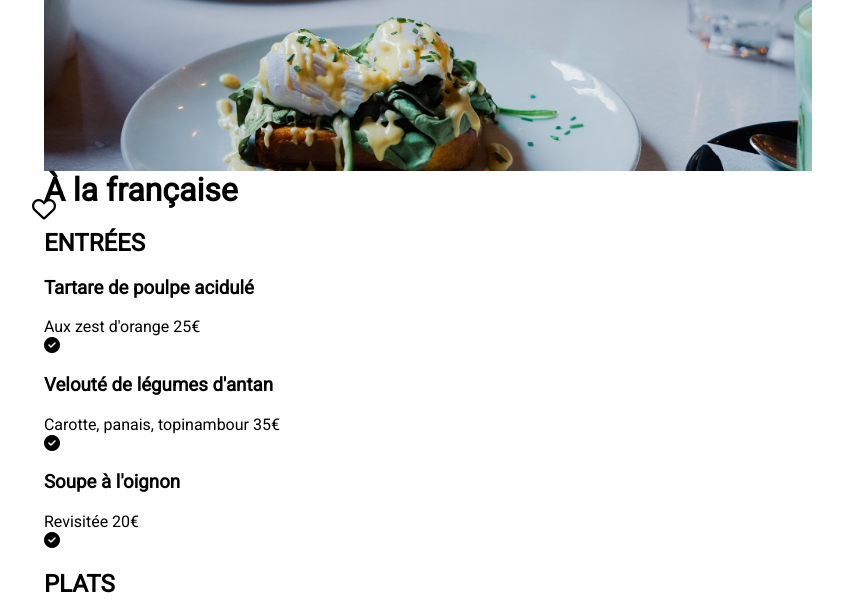
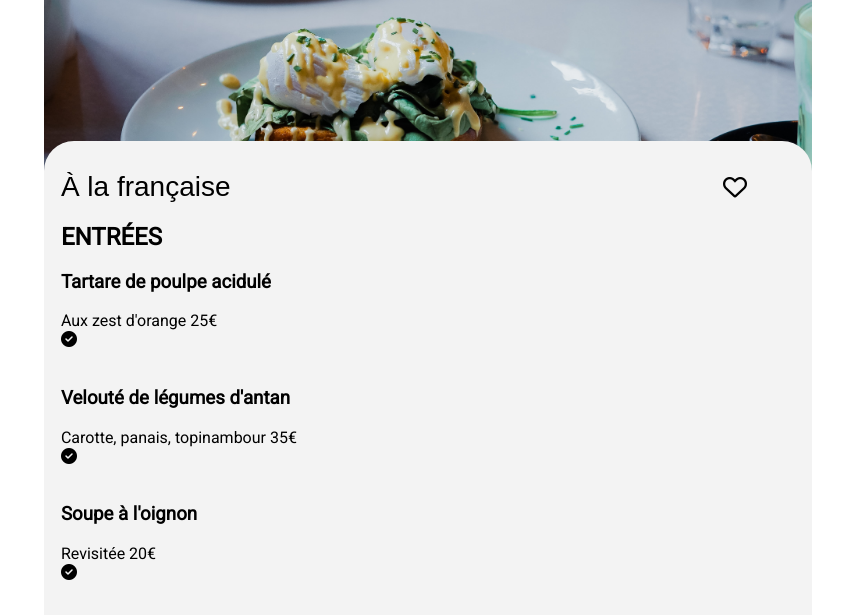
Before and after one commit to jeromehauretouzet/JeromeHaureTouzet_4_03022025, a website: page restaurant-aLaFrancaise.html in a window 1280 px wide. Shown: the part 137-752 px from the top of the page, without its empty margins (212-1055 px from the left). Drawn offline with Linux system fonts and the light colour scheme; a web font is replaced by a local one.

Commit message:
UPDATE restaurant.scss: menu du restaurant

```diff
--- a/sass/pages/restaurant.scss
+++ b/sass/pages/restaurant.scss
@@ -25,3 +25,36 @@
 #img-leDeliceDesSens {
   background-image: url($img-leDeliceDesSens);
 }
+
+
+/* menu du restaurant */
+#main-menu {
+  background-color: $grey-superlight;
+  border-radius: 30px 30px 0 0;
+  padding-left: 17px;
+  padding-right: 17px;
+  margin-top: -30px;
+
+  // flexcontainer (titre et coeur)
+  .flexContainer {
+    @include flex-vertical-center;
+  }
+
+  // titre du restaurant
+  h1 {
+    font-family: $font-shrikhand;
+    font-weight: 400;
+    font-size: 28px;
+    padding-top: 20px;
+    padding-bottom: 0px;
+    margin-top: 10px;
+    margin-right: auto;
+  }
+
+  // lien du coeur
+  a {
+    padding-top: 20px;
+    margin-top: 10px;
+    margin-right: 60px;
+  }
+}
```
Also changed, not shown: css/style.css, 1 other file.
